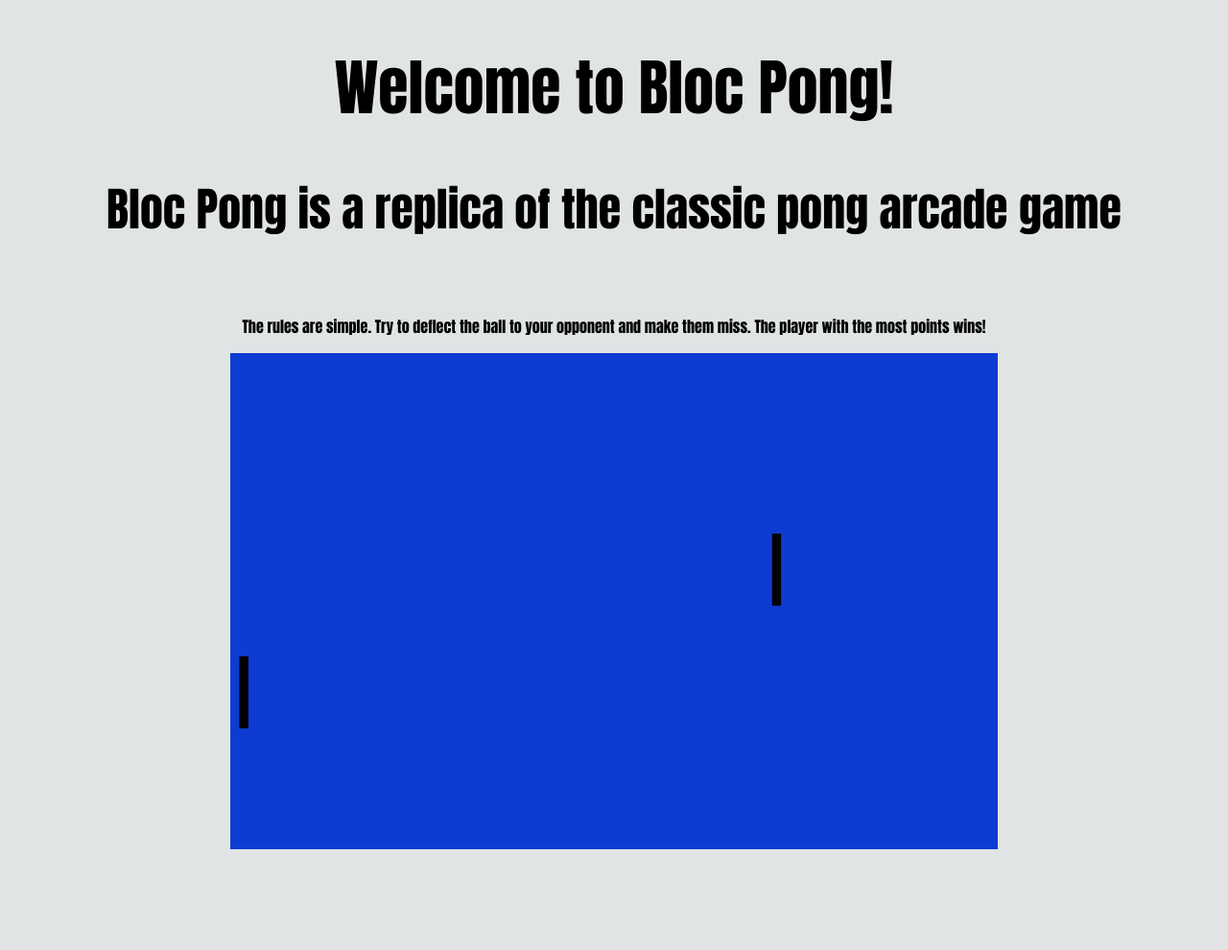
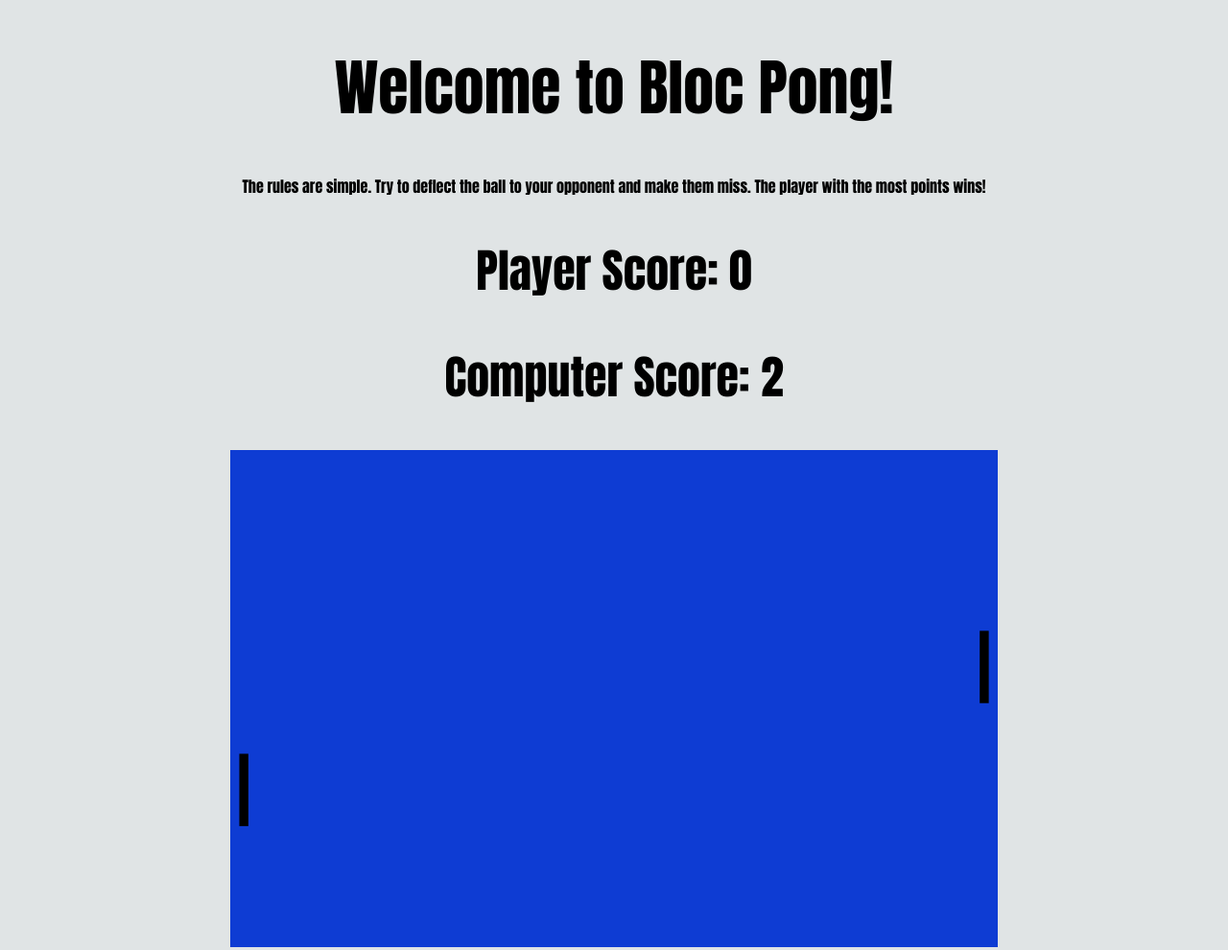
Before and after one commit to krwood90/bloc_pong, a plain HTML site: page index.html in a window 1280 px wide. Shown: the whole page at 96% size. Before the commit the page ends 893 px from the top, so only its background shows below. Drawn offline with nearby package versions, Linux system fonts and the light colour scheme.

Commit message:
added live scoring

```diff
--- a/index.html
+++ b/index.html
@@ -2,7 +2,7 @@
 <html>
 
 <head>
-    <title>Bloc Pong by Dan</title>
+    <title>Bloc Pong by Kevin</title>
     <link rel="stylesheet" type="text/css" href="styles/main.css">
 </head>
 
@@ -10,11 +10,11 @@
     <div>
         <div id='directions'>
             <h1>Welcome to Bloc Pong!</h1>
-            <h2>Bloc Pong is a replica of the classic pong arcade game</h2>
-            <br>
             <p>The rules are simple. Try to deflect the ball to your opponent and make them miss. The player with the most points wins!</p>
         </div>
-        <canvas id="pongTable" width="850" height="550"></canvas>
+        <h2 id="playerScoreDisplay"></h2>
+        <h2 id="computerScoreDisplay"></h2>
+        <canvas id="pongTable"></canvas>
     </div>
     <script src="https://code.jquery.com/jquery-2.1.3.min.js"></script>
     <script src="scripts/pong.js"></script>
--- a/scripts/pong.js
+++ b/scripts/pong.js
@@ -1,6 +1,25 @@
 $(document).ready(function() {
     var pongTable = document.getElementById("pongTable");
     var pongTableContext = pongTable.getContext("2d");
+    var playerScore = 0;
+    var computerScore = 0;
+    var playerScoreDisplay = document.getElementById("playerScoreDisplay");
+    var playerScoreDisplay = document.getElementById("playerScoreDisplay");
+
+    //continuosly render gameplay
+    var animate = window.requestAnimationFrame ||
+        window.webkitRequestAnimationFrame  ||
+        window.mozRequestAnimationFrame     ||
+        window.oRequestAnimationFrame       ||
+        window.msRequestAnimationFrame      ||
+    function(callback)  { window.setTimeout(callback, 1000/60) };
+
+    var pongTable = document.getElementById('pongTable');
+    var width = 850;
+    var height = 550;
+    pongTable.width = width;
+    pongTable.height = height;
+    var context = pongTable.getContext('2d');
 
     // create paddles
     var Paddle = function(x, y, width, height) {
@@ -8,7 +27,8 @@ $(document).ready(function() {
         this.y = y;
         this.width = width;
         this.height = height;
-        this.speed = 0;
+        this.speedX = 0;
+        this.speedY = 0;
     };
 
     Paddle.prototype.render = function() {
@@ -20,8 +40,8 @@ $(document).ready(function() {
         this.y +=this.speed;
         if (this.y < 0) {
             this.y = 0
-        } else if (this.y > 400) {
-            this.y = 400
+        } else if (this.y > 450) {
+            this.y = 550
         }
     };
 
@@ -29,12 +49,12 @@ $(document).ready(function() {
         this.paddle = paddle;
     };
 
+    var Computer = function(paddle) {
+        this.paddle = paddle;
+    };
+
     Player.prototype.render = function() {
         this.paddle.render()
-    };
-
-    var Computer = function(paddle) {
-        this.paddle = paddle;
     };
 
     Computer.prototype.render = function() {
@@ -53,14 +73,6 @@ $(document).ready(function() {
 
         this.paddle.move(this.speed);
     };
-
-    //continuosly render gameplay
-    var animate = window.requestAnimationFrame ||
-    window.webkitRequestAnimationFrame  ||
-    window.mozRequestAnimationFrame     ||
-    window.oRequestAnimationFrame       ||
-    window.msRequestAnimationFrame      ||
-    function(callback)  { window.setTimeout(callback, 1000/60) };
 
     // create ball
     var Ball = function() {
@@ -97,8 +109,12 @@ $(document).ready(function() {
 
         // Points scored for collision against the wall
         if (this.x < 10) {
+            playerScore++;
+            playerScoreDisplay.innerHTML = "Player Score: " + playerScore;
             resetBall(this)
         } else if (this.x > 850) {
+            computerScore++;
+            computerScoreDisplay.innerHTML = "Computer Score: " + computerScore;
             resetBall(this)
         }
 
@@ -140,7 +156,7 @@ $(document).ready(function() {
     // Construct the three elements by creating new objects from the constructors: player,  computer, and ball
 
     var player = new Player(
-        new Paddle(600, 200, 10, 80)
+        new Paddle(830, 200, 10, 80)
     );
 
     var computer = new Computer(
@@ -160,6 +176,8 @@ $(document).ready(function() {
     }
 
     step();
+    computerScoreDisplay.innerHTML = "Computer score: " + computerScore;
+    playerScoreDisplay.innerHTML = "Player Score: " + playerScore;
 
     window.addEventListener('keydown', function(event) {
         if (event.keyCode ===38) {
```
